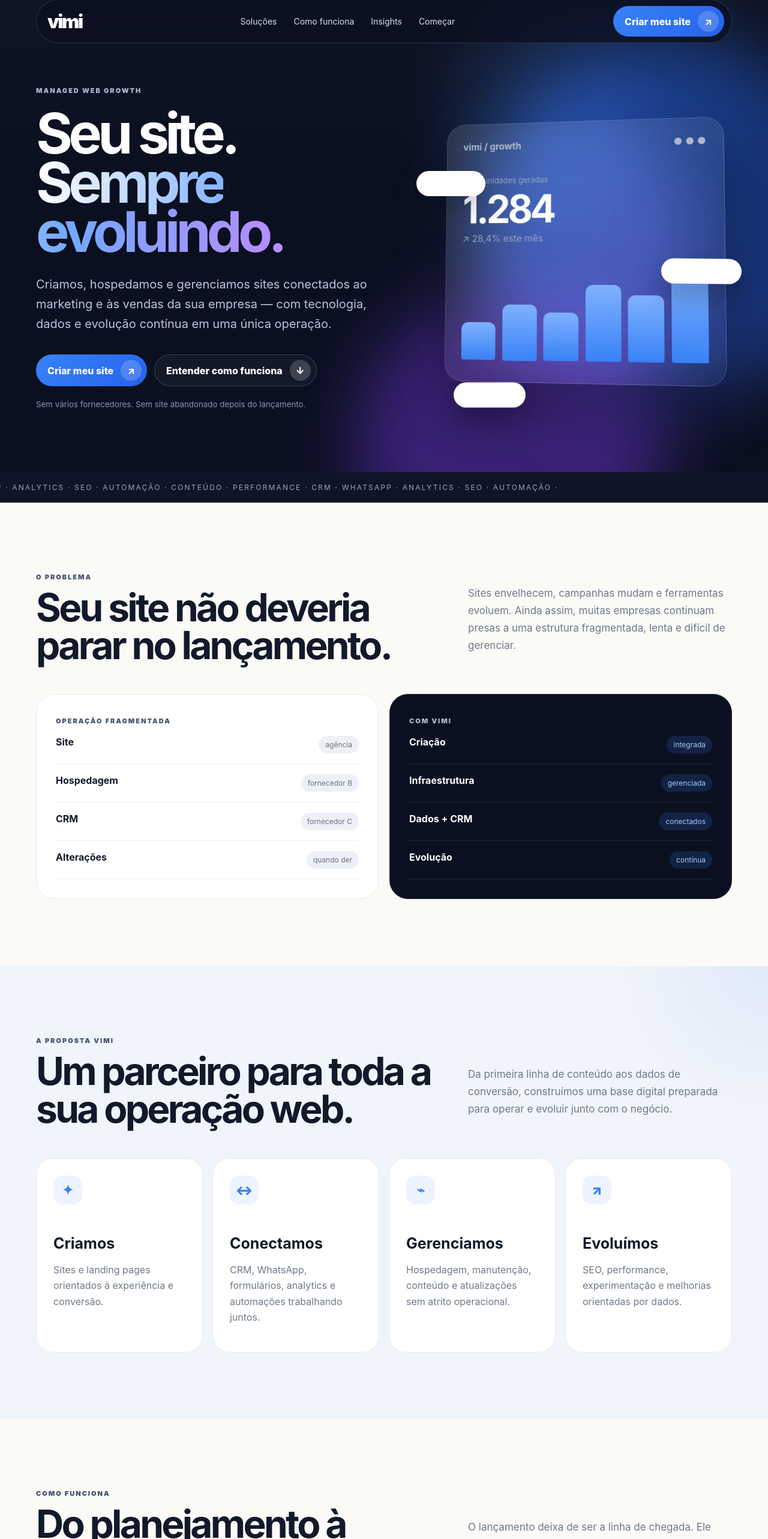
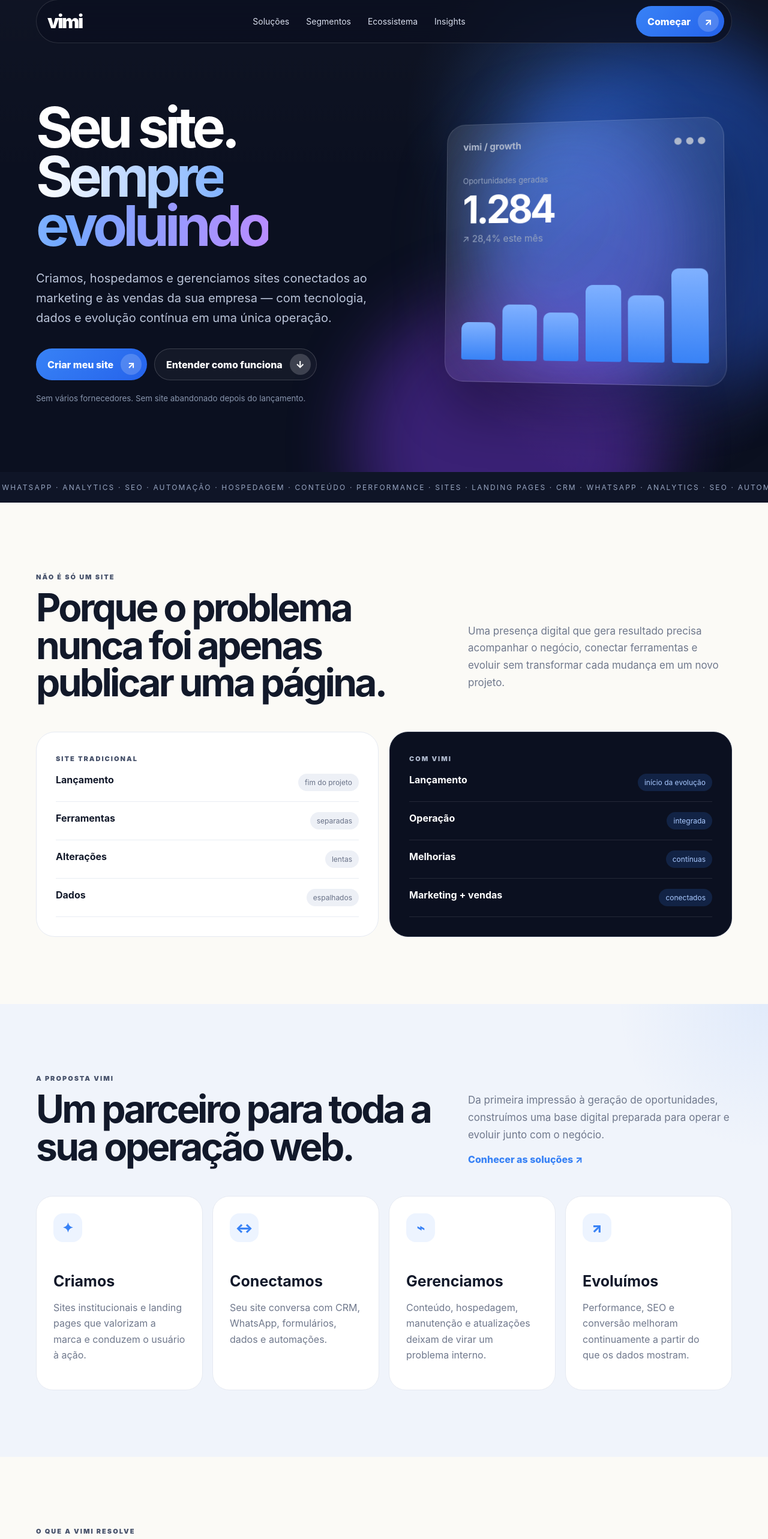
Before and after one commit to vitormiek/Testes, a Next.js app: page / in a window 1280 px wide. Shown: the part 17-2583 px from the top of the page at 60% size. Built offline with nearby package versions, Linux system fonts and the light colour scheme; no server answers.

Commit message:
Vimi conversion evolution: app/page.tsx

```diff
--- a/app/page.tsx
+++ b/app/page.tsx
@@ -1,21 +1,16 @@
 import { BlogPreview } from "@/components/BlogPreview";
 import { LeadWizard } from "@/components/LeadWizard";
 import { MotionEffects } from "@/components/MotionEffects";
+import { SiteNav } from "@/components/SiteNav";
+import { SiteFooter } from "@/components/SiteFooter";
+
+const tickerText = "SITES · LANDING PAGES · CRM · WHATSAPP · ANALYTICS · SEO · AUTOMAÇÃO · HOSPEDAGEM · CONTEÚDO · PERFORMANCE · ";
 
 export default function Home() {
   return (
     <>
       <MotionEffects />
-      <header className="site-nav">
-        <a className="wordmark" href="#top">vimi</a>
-        <nav>
-          <a href="#solucoes">Soluções</a>
-          <a href="#como">Como funciona</a>
-          <a href="#insights">Insights</a>
-          <a href="#diagnostico">Começar</a>
-        </nav>
-        <a className="pill primary" href="#diagnostico">Criar meu site <span>↗</span></a>
-      </header>
+      <SiteNav />
 
       <main id="top">
         <section className="hero">
@@ -24,8 +19,7 @@
 
           <div className="container hero-grid">
             <div className="hero-copy">
-              <span className="eyebrow">Managed web growth</span>
-              <h1>Seu site.<br/><em>Sempre evoluindo.</em></h1>
+              <h1>Seu site.<br/><em>Sempre<br/>evoluindo</em></h1>
               <p>Criamos, hospedamos e gerenciamos sites conectados ao marketing e às vendas da sua empresa — com tecnologia, dados e evolução contínua em uma única operação.</p>
               <div className="hero-actions">
                 <a className="pill primary" href="#diagnostico">Criar meu site <span>↗</span></a>
@@ -41,36 +35,38 @@
                 <div className="big-metric"><small>Oportunidades geradas</small><strong>1.284</strong><span>↗ 28,4% este mês</span></div>
                 <div className="bars"><i></i><i></i><i></i><i></i><i></i><i></i></div>
               </div>
-              <div className="chip chip1">WhatsApp ✓</div>
-              <div className="chip chip2">CRM conectado</div>
-              <div className="chip chip3">Analytics live</div>
             </div>
           </div>
         </section>
 
-        <section className="ticker"><div>CRM · WHATSAPP · ANALYTICS · SEO · AUTOMAÇÃO · CONTEÚDO · PERFORMANCE · CRM · WHATSAPP · ANALYTICS · SEO · AUTOMAÇÃO ·</div></section>
+        <section className="ticker" aria-label="Soluções Vimi">
+          <div className="ticker-track">
+            <span>{tickerText}</span>
+            <span aria-hidden="true">{tickerText}</span>
+          </div>
+        </section>
 
         <section className="section">
           <div className="container">
             <div className="section-head">
-              <div><span className="eyebrow dark">O problema</span><h2>Seu site não deveria parar no lançamento.</h2></div>
-              <p>Sites envelhecem, campanhas mudam e ferramentas evoluem. Ainda assim, muitas empresas continuam presas a uma estrutura fragmentada, lenta e difícil de gerenciar.</p>
+              <div><span className="eyebrow dark">Não é só um site</span><h2>Porque o problema nunca foi apenas publicar uma página.</h2></div>
+              <p>Uma presença digital que gera resultado precisa acompanhar o negócio, conectar ferramentas e evoluir sem transformar cada mudança em um novo projeto.</p>
             </div>
 
             <div className="compare">
               <div className="compare-card">
-                <span className="eyebrow dark">Operação fragmentada</span>
-                <div className="compare-row"><b>Site</b><span>agência</span></div>
-                <div className="compare-row"><b>Hospedagem</b><span>fornecedor B</span></div>
-                <div className="compare-row"><b>CRM</b><span>fornecedor C</span></div>
-                <div className="compare-row"><b>Alterações</b><span>quando der</span></div>
+                <span className="eyebrow dark">Site tradicional</span>
+                <div className="compare-row"><b>Lançamento</b><span>fim do projeto</span></div>
+                <div className="compare-row"><b>Ferramentas</b><span>separadas</span></div>
+                <div className="compare-row"><b>Alterações</b><span>lentas</span></div>
+                <div className="compare-row"><b>Dados</b><span>espalhados</span></div>
               </div>
               <div className="compare-card inverse">
                 <span className="eyebrow">Com Vimi</span>
-                <div className="compare-row"><b>Criação</b><span>integrada</span></div>
-                <div className="compare-row"><b>Infraestrutura</b><span>gerenciada</span></div>
-                <div className="compare-row"><b>Dados + CRM</b><span>conectados</span></div>
-                <div className="compare-row"><b>Evolução</b><span>contínua</span></div>
+                <div className="compare-row"><b>Lançamento</b><span>início da evolução</span></div>
+                <div className="compare-row"><b>Operação</b><span>integrada</span></div>
+                <div className="compare-row"><b>Melhorias</b><span>contínuas</span></div>
+                <div className="compare-row"><b>Marketing + vendas</b><span>conectados</span></div>
               </div>
             </div>
           </div>
@@ -80,14 +76,65 @@
           <div className="container">
             <div className="section-head">
               <div><span className="eyebrow dark">A proposta Vimi</span><h2>Um parceiro para toda a sua operação web.</h2></div>
-              <p>Da primeira linha de conteúdo aos dados de conversão, construímos uma base digital preparada para operar e evoluir junto com o negócio.</p>
+              <div><p>Da primeira impressão à geração de oportunidades, construímos uma base digital preparada para operar e evoluir junto com o negócio.</p><a className="text-link" href="/solucoes">Conhecer as soluções ↗</a></div>
             </div>
 
             <div className="cards">
-              <article className="card"><div className="card-icon">✦</div><h3>Criamos</h3><p>Sites e landing pages orientados à experiência e conversão.</p></article>
-              <article className="card"><div className="card-icon">↔</div><h3>Conectamos</h3><p>CRM, WhatsApp, formulários, analytics e automações trabalhando juntos.</p></article>
-              <article className="card"><div className="card-icon">⌁</div><h3>Gerenciamos</h3><p>Hospedagem, manutenção, conteúdo e atualizações sem atrito operacional.</p></article>
-              <article className="card"><div className="card-icon">↗</div><h3>Evoluímos</h3><p>SEO, performance, experimentação e melhorias orientadas por dados.</p></article>
+              <article className="card"><div className="card-icon">✦</div><h3>Criamos</h3><p>Sites institucionais e landing pages que valorizam a marca e conduzem o usuário à ação.</p></article>
+              <article className="card"><div className="card-icon">↔</div><h3>Conectamos</h3><p>Seu site conversa com CRM, WhatsApp, formulários, dados e automações.</p></article>
+              <article className="card"><div className="card-icon">⌁</div><h3>Gerenciamos</h3><p>Conteúdo, hospedagem, manutenção e atualizações deixam de virar um problema interno.</p></article>
+              <article className="card"><div className="card-icon">↗</div><h3>Evoluímos</h3><p>Performance, SEO e conversão melhoram continuamente a partir do que os dados mostram.</p></article>
+            </div>
+          </div>
+        </section>
+
+        <section className="section conversion-section" id="problemas">
+          <div className="container">
+            <div className="section-head">
+              <div><span className="eyebrow dark">O que a Vimi resolve</span><h2>Se sua presença digital virou uma coleção de problemas, começamos por aí.</h2></div>
+              <p>Traduzimos complexidade técnica em uma operação mais simples, profissional e preparada para gerar oportunidades.</p>
+            </div>
+            <div className="pain-grid">
+              <article className="pain-card"><span>01</span><h3>Site desatualizado</h3><p>A empresa evoluiu, mas o site ainda transmite uma versão antiga do negócio.</p></article>
+              <article className="pain-card"><span>02</span><h3>Poucos contatos</h3><p>Há visitas, mas faltam caminhos claros para transformar interesse em conversa comercial.</p></article>
+              <article className="pain-card"><span>03</span><h3>Ferramentas desconectadas</h3><p>Marketing, atendimento e vendas trabalham em sistemas que não compartilham contexto.</p></article>
+              <article className="pain-card"><span>04</span><h3>Dependência para mudar</h3><p>Qualquer ajuste simples depende de orçamento, fila, fornecedor e tempo demais.</p></article>
+              <article className="pain-card"><span>05</span><h3>Dados sem direção</h3><p>Métricas existem, mas não ajudam a entender o que realmente gera oportunidade.</p></article>
+              <article className="pain-card"><span>06</span><h3>Crescimento sem estrutura</h3><p>A operação comercial cresce, mas a presença digital não acompanha a mesma velocidade.</p></article>
+            </div>
+          </div>
+        </section>
+
+        <section className="section soft" id="segmentos">
+          <div className="container">
+            <div className="section-head">
+              <div><span className="eyebrow dark">Para quem é</span><h2>Estratégia muda conforme o negócio. A base de crescimento também.</h2></div>
+              <div><p>Desenhamos a operação web a partir da jornada de compra, da maturidade comercial e do jeito como cada empresa gera valor.</p><a className="text-link" href="/segmentos">Ver segmentos ↗</a></div>
+            </div>
+            <div className="segment-grid">
+              <article className="segment-card"><b>Serviços profissionais</b><p>Autoridade, diferenciação e geração de oportunidades qualificadas.</p><span>Consultorias · escritórios · especialistas</span></article>
+              <article className="segment-card"><b>Educação</b><p>Captação, campanhas, jornadas por curso e relacionamento com interessados.</p><span>Escolas · faculdades · cursos</span></article>
+              <article className="segment-card"><b>Saúde & clínicas</b><p>Confiança, clareza de serviços e uma jornada digital mais fácil para o paciente.</p><span>Clínicas · centros médicos · saúde</span></article>
+              <article className="segment-card"><b>Imobiliário & construção</b><p>Projetos, empreendimentos e contatos comerciais organizados em uma experiência premium.</p><span>Construtoras · imobiliárias · urbanismo</span></article>
+              <article className="segment-card"><b>Negócios locais em expansão</b><p>Presença profissional para empresas que já cresceram além de uma página básica.</p><span>Serviços · varejo · operações regionais</span></article>
+              <article className="segment-card"><b>B2B & empresas em crescimento</b><p>Marketing e vendas conectados para ciclos comerciais mais longos e consultivos.</p><span>Indústria · tecnologia · serviços B2B</span></article>
+            </div>
+          </div>
+        </section>
+
+        <section className="section ecosystem-section" id="ecossistema">
+          <div className="container">
+            <div className="section-head">
+              <div><span className="eyebrow dark">Conexões que trabalham juntas</span><h2>Tecnologia por trás. Simplicidade na frente.</h2></div>
+              <div><p>Seu cliente não precisa entender sua infraestrutura. Ele precisa sentir que tudo funciona. A Vimi conecta as ferramentas certas sem transformar tecnologia em obstáculo.</p><a className="text-link" href="/ecossistema">Explorar o ecossistema ↗</a></div>
+            </div>
+            <div className="ecosystem-grid">
+              <article className="ecosystem-card"><div className="ecosystem-icon">◎</div><h3>CRM & vendas</h3><p>Leads chegam com contexto e podem seguir para a ferramenta comercial que sua equipe já utiliza.</p><span>RD Station · HubSpot · Pipedrive</span></article>
+              <article className="ecosystem-card"><div className="ecosystem-icon">↗</div><h3>WhatsApp & relacionamento</h3><p>Transformamos o clique em conversa e conectamos jornadas de atendimento e automação.</p><span>WhatsApp Business · Manychat</span></article>
+              <article className="ecosystem-card"><div className="ecosystem-icon">⌁</div><h3>Dados & inteligência</h3><p>Medimos comportamento, origem e conversões para entender o que merece ser ampliado.</p><span>GA4 · GTM · Search Console · Clarity</span></article>
+              <article className="ecosystem-card"><div className="ecosystem-icon">✦</div><h3>Automação</h3><p>Processos repetitivos podem acontecer em segundo plano, conectando diferentes etapas da operação.</p><span>Make · n8n · Zapier</span></article>
+              <article className="ecosystem-card"><div className="ecosystem-icon">◇</div><h3>Infraestrutura</h3><p>Hospedagem, banco de dados e performance ficam preparados para crescer sem virar preocupação diária.</p><span>Vercel · Supabase · cloud</span></article>
+              <article className="ecosystem-card"><div className="ecosystem-icon">△</div><h3>Descoberta & performance</h3><p>Estrutura técnica e conteúdo trabalham para ampliar presença em busca e melhorar experiência.</p><span>SEO · performance · dados estruturados</span></article>
             </div>
           </div>
         </section>
@@ -95,15 +142,26 @@
         <section className="section" id="como">
           <div className="container">
             <div className="section-head">
-              <div><span className="eyebrow dark">Como funciona</span><h2>Do planejamento à evolução contínua.</h2></div>
-              <p>O lançamento deixa de ser a linha de chegada. Ele passa a ser o início de um ciclo permanente de melhoria.</p>
+              <div><span className="eyebrow dark">Como funciona</span><h2>Do entendimento à evolução contínua.</h2></div>
+              <p>Você não precisa chegar com a solução pronta. Nosso trabalho começa entendendo o negócio e transformando essa realidade em uma operação digital melhor.</p>
             </div>
 
             <div className="steps">
-              <article><span>01</span><h3>Entendemos</h3><p>Negócio, público, oferta, jornada e métricas.</p></article>
-              <article><span>02</span><h3>Construímos</h3><p>Conteúdo, interface, tecnologia, SEO e integrações.</p></article>
-              <article><span>03</span><h3>Publicamos</h3><p>Domínio, hospedagem, tracking e validações.</p></article>
-              <article><span>04</span><h3>Evoluímos</h3><p>Atualizações e novas oportunidades continuamente.</p></article>
+              <article><span>01</span><h3>Entendemos</h3><p>Negócio, público, oferta, jornada e o que precisa melhorar.</p></article>
+              <article><span>02</span><h3>Construímos</h3><p>Conteúdo, experiência, tecnologia e conexões necessárias.</p></article>
+              <article><span>03</span><h3>Colocamos para operar</h3><p>Publicação, mensuração e caminhos de conversão entram no ar.</p></article>
+              <article><span>04</span><h3>Evoluímos</h3><p>Novas oportunidades e melhorias entram no ciclo sem reconstruir tudo.</p></article>
+            </div>
+          </div>
+        </section>
+
+        <section className="section trust-section">
+          <div className="container trust-panel">
+            <div className="trust-copy"><span className="eyebrow">O jeito Vimi</span><h2>Complexidade para nós. Clareza para você.</h2></div>
+            <div className="trust-grid">
+              <div className="trust-item"><b>Estratégia antes de ferramenta</b><p>A tecnologia entra para resolver o negócio — não para impressionar com jargão.</p></div>
+              <div className="trust-item"><b>Uma operação conectada</b><p>Menos fornecedores isolados e mais continuidade entre site, marketing e vendas.</p></div>
+              <div className="trust-item"><b>Evolução como rotina</b><p>O site não fica congelado após o lançamento; ele acompanha novas necessidades.</p></div>
             </div>
           </div>
         </section>
@@ -112,7 +170,7 @@
           <div className="container">
             <div className="section-head">
               <div><span className="eyebrow dark">Vimi Insights</span><h2>Conteúdo para quem trata a web como negócio.</h2></div>
-              <div><p>Os artigos desta seção já são carregados do CMS conectado à base da Vimi.</p><a className="text-link" href="/insights">Ver todos os insights ↗</a></div>
+              <div><p>Estratégia, tecnologia, conversão e crescimento explicados de forma útil para quem precisa tomar decisões.</p><a className="text-link" href="/insights">Ver todos os insights ↗</a></div>
             </div>
             <BlogPreview />
           </div>
@@ -121,9 +179,9 @@
         <section className="section dark-section" id="diagnostico">
           <div className="container diagnosis-grid">
             <div>
-              <span className="eyebrow">Primeiro recurso comercial real</span>
+              <span className="eyebrow">Comece pelo seu cenário</span>
               <h2>Não preencha um formulário. Conte o cenário.</h2>
-              <p>O diagnóstico registra contexto, origem e intenção do lead diretamente na base da Vimi — pronto para a próxima camada de CRM e automações.</p>
+              <p>Responda em poucos passos e descubra como a Vimi pode estruturar sua presença digital para gerar mais oportunidades.</p>
             </div>
             <LeadWizard />
           </div>
@@ -131,22 +189,15 @@
 
         <section className="section">
           <div className="container final-cta">
-            <span className="eyebrow">Vimi V1</span>
-            <h2>O site já começa a operar como produto.</h2>
-            <p>Next.js no frontend. Supabase para conteúdo e leads. Vercel para deploy. A próxima camada conecta o Vimi Admin, CRM, analytics e automações.</p>
-            <a className="pill primary" href="/studio">Conhecer o Vimi Admin <span>↗</span></a>
+            <span className="eyebrow">Pronto para evoluir?</span>
+            <h2>Seu próximo site pode fazer muito mais do que apenas existir.</h2>
+            <p>Mostre seu momento para a Vimi. Nós organizamos estratégia, presença digital e tecnologia em uma solução mais simples para você e mais poderosa para o negócio.</p>
+            <a className="pill primary" href="#diagnostico">Quero entender meu próximo passo <span>↗</span></a>
           </div>
         </section>
       </main>
 
-      <footer className="footer">
-        <div className="container footer-grid">
-          <div><a className="wordmark" href="/">vimi</a><p>Seu site. Sempre evoluindo.</p></div>
-          <div><b>Produto</b><a href="#solucoes">Soluções</a><a href="#insights">Insights</a><a href="#diagnostico">Começar</a></div>
-          <div><b>Operação</b><a href="/studio">Admin</a><span>Next.js + Supabase + Vercel</span></div>
-        </div>
-        <div className="container footnote">© 2026 Vimi · V1 Production Foundation</div>
-      </footer>
+      <SiteFooter />
     </>
   );
 }
```
